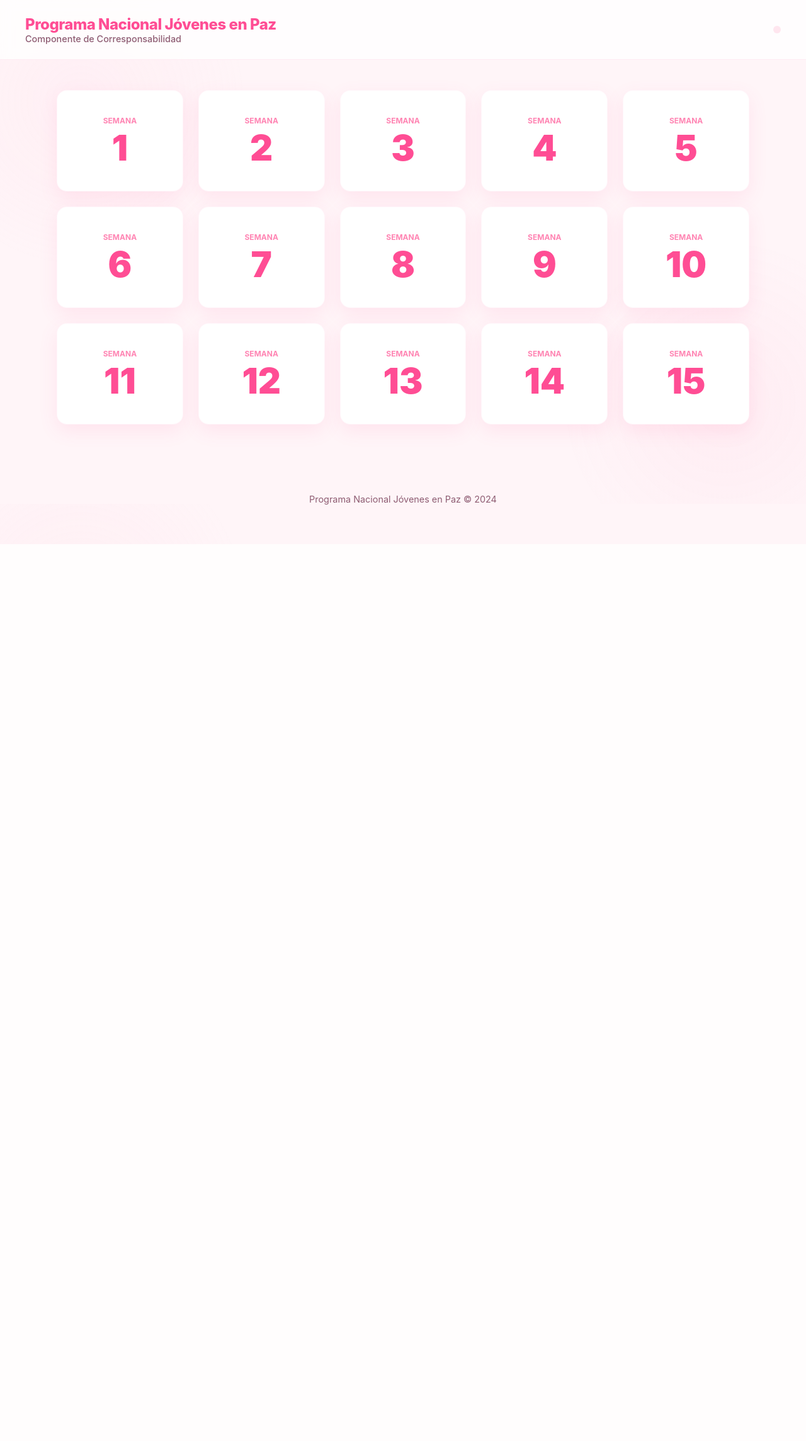
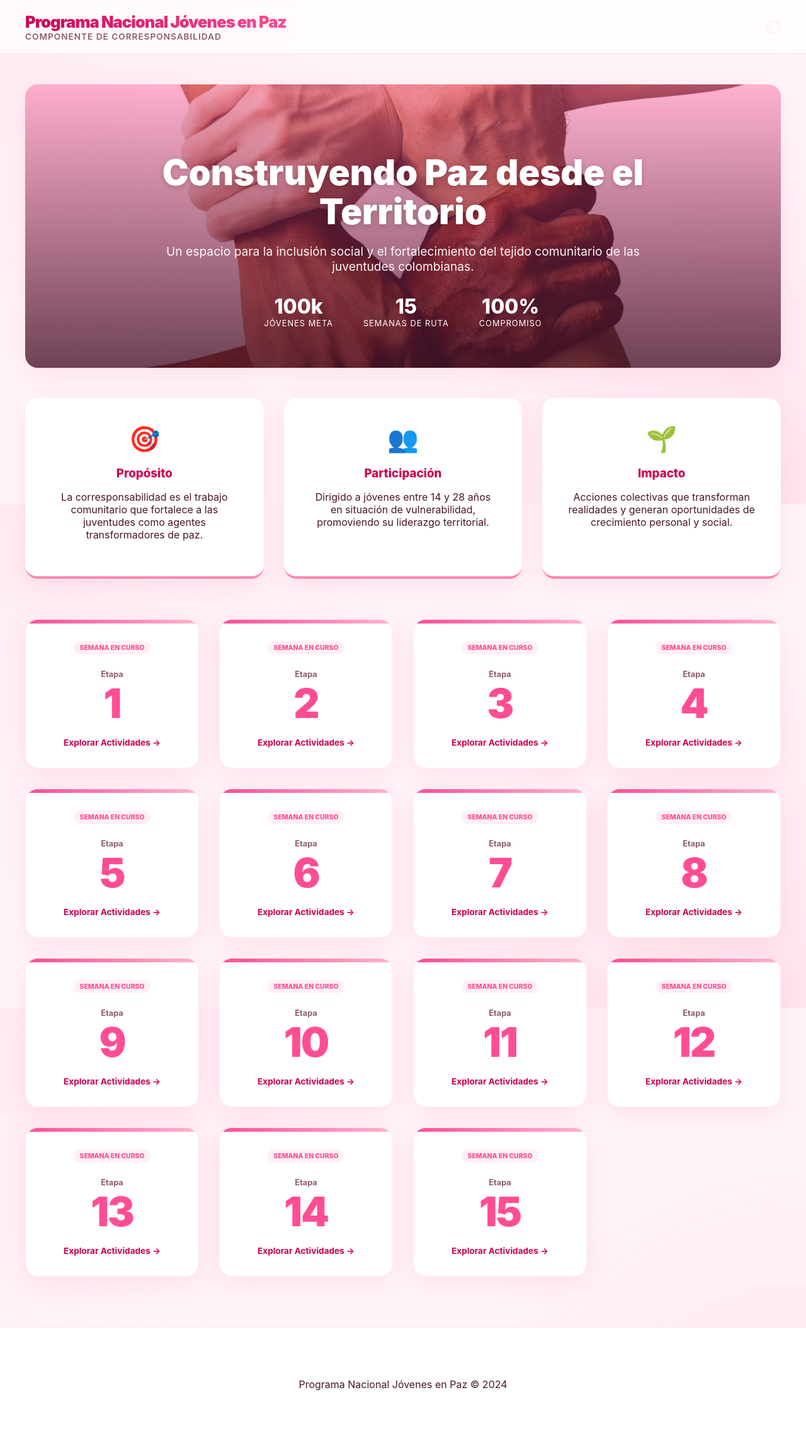
Before and after one commit to bela-genius/proyectjoven, a Flask app: page / in a window 1280 px wide. Shown: the whole page at 63% size. Before the commit the page ends 863 px from the top, so only its background shows below. Run offline with Flask 3, Linux system fonts and the light colour scheme.

Commit message:
Enhance website with program information and aesthetic design
Update frontend CSS and HTML to introduce a hero section with program statistics, informational cards, and refined visual styling, including gradient backgrounds and updated typography.

Replit-Commit-Author: Agent
Replit-Commit-Session-Id: e361db44-26eb-4a04-b1d6-b8f77cc14c5a
Replit-Commit-Checkpoint-Type: full_checkpoint
Replit-Commit-Event-Id: e9a1ff9c-d536-4234-a15e-1d246a619f3b
Replit-Commit-Screenshot-Url: https://storage.googleapis.com/screenshot-production-us-central1/e9d71249-3dfc-44a4-b5a1-368e95506a35/e361db44-26eb-4a04-b1d6-b8f77cc14c5a/e8ipLXG
Replit-Helium-Checkpoint-Created: true

```diff
--- a/static/style.css
+++ b/static/style.css
@@ -8,8 +8,8 @@
     --card-bg: #ffffff;
     --text: #4a152c;
     --text-muted: #8e5c72;
-    --radius: 16px;
-    --shadow: 0 10px 30px rgba(255, 77, 148, 0.1);
+    --radius: 20px;
+    --shadow: 0 10px 40px rgba(255, 77, 148, 0.12);
 }
 
 body {
@@ -18,19 +18,20 @@ body {
     padding: 0;
     background-color: var(--bg);
     color: var(--text);
-    background-image: radial-gradient(circle at 10% 20%, rgba(255, 179, 209, 0.1) 0%, transparent 20%),
-                      radial-gradient(circle at 90% 80%, rgba(255, 77, 148, 0.05) 0%, transparent 20%);
+    background-image: radial-gradient(circle at 0% 0%, rgba(255, 179, 209, 0.15) 0%, transparent 40%),
+                      radial-gradient(circle at 100% 100%, rgba(255, 77, 148, 0.1) 0%, transparent 40%);
     background-attachment: fixed;
 }
 
 header {
-    background: rgba(255, 255, 255, 0.8);
-    backdrop-filter: blur(10px);
-    padding: 1.5rem 2rem;
+    background: rgba(255, 255, 255, 0.7);
+    backdrop-filter: blur(15px);
+    -webkit-backdrop-filter: blur(15px);
+    padding: 1.2rem 2rem;
     position: sticky;
     top: 0;
     z-index: 1000;
-    border-bottom: 1px solid rgba(255, 77, 148, 0.1);
+    border-bottom: 1px solid rgba(255, 77, 148, 0.15);
 }
 
 .header-container {
@@ -42,254 +43,232 @@ header {
 }
 
 .logo-area h1 {
-    font-size: 1.5rem;
-    color: var(--primary);
+    font-size: 1.6rem;
+    background: linear-gradient(45deg, var(--primary-dark), var(--primary));
+    -webkit-background-clip: text;
+    -webkit-text-fill-color: transparent;
     margin: 0;
-    font-weight: 800;
-    letter-spacing: -0.5px;
+    font-weight: 900;
+    letter-spacing: -1px;
 }
 
 .logo-area h2 {
-    font-size: 0.9rem;
+    font-size: 0.85rem;
     color: var(--text-muted);
     margin: 0;
-    font-weight: 500;
+    font-weight: 600;
+    text-transform: uppercase;
+    letter-spacing: 1px;
 }
 
-.admin-logo {
-    width: 12px;
-    height: 12px;
-    background: var(--primary-light);
-    border-radius: 50%;
-    opacity: 0.2;
+/* Hero Section */
+.hero-section {
+    height: 450px;
+    background-size: cover;
+    background-position: center;
+    border-radius: var(--radius);
+    margin-bottom: 3rem;
+    display: flex;
+    align-items: center;
+    justify-content: center;
+    text-align: center;
+    color: white;
+    position: relative;
+    overflow: hidden;
+    box-shadow: var(--shadow);
+}
+
+.hero-content {
+    max-width: 800px;
+    padding: 2rem;
+    z-index: 1;
+}
+
+.hero-content h2 {
+    font-size: 3.5rem;
+    font-weight: 900;
+    margin-bottom: 1rem;
+    line-height: 1.1;
+    text-shadow: 0 2px 10px rgba(0,0,0,0.2);
+}
+
+.hero-content p {
+    font-size: 1.2rem;
+    opacity: 0.95;
+    margin-bottom: 2rem;
+}
+
+.hero-stats {
+    display: flex;
+    justify-content: center;
+    gap: 3rem;
+}
+
+.stat-item {
+    display: flex;
+    flex-direction: column;
+}
+
+.stat-num {
+    font-size: 2rem;
+    font-weight: 800;
+}
+
+.stat-label {
+    font-size: 0.8rem;
+    text-transform: uppercase;
+    letter-spacing: 1px;
+}
+
+/* Info Section */
+.info-section {
+    margin-bottom: 4rem;
+}
+
+.info-grid {
+    display: grid;
+    grid-template-columns: repeat(3, 1fr);
+    gap: 2rem;
+}
+
+.info-card {
+    background: white;
+    padding: 2.5rem;
+    border-radius: var(--radius);
+    box-shadow: var(--shadow);
+    text-align: center;
+    border-bottom: 4px solid var(--primary-light);
     transition: 0.3s;
 }
 
-.admin-logo:hover {
-    opacity: 1;
-    transform: scale(1.2);
+.info-card:hover {
+    transform: translateY(-5px);
 }
 
-main {
-    max-width: 1100px;
-    margin: 3rem auto;
-    padding: 0 1.5rem;
+.info-icon {
+    font-size: 2.5rem;
+    margin-bottom: 1rem;
 }
 
-/* Grid */
+.info-card h3 {
+    color: var(--primary-dark);
+    margin-bottom: 1rem;
+    font-weight: 800;
+}
+
+/* Grid & Cards */
+main {
+    max-width: 1200px;
+    margin: 3rem auto;
+    padding: 0 2rem;
+}
+
 .weeks-grid {
     display: grid;
-    grid-template-columns: repeat(auto-fill, minmax(180px, 1fr));
-    gap: 1.5rem;
+    grid-template-columns: repeat(auto-fill, minmax(220px, 1fr));
+    gap: 2rem;
 }
 
 .week-card {
     background: var(--card-bg);
     border-radius: var(--radius);
-    padding: 2.5rem 1.5rem;
+    padding: 2rem;
     text-align: center;
     text-decoration: none;
     color: inherit;
     box-shadow: var(--shadow);
-    transition: all 0.4s cubic-bezier(0.175, 0.885, 0.32, 1.275);
-    border: 1px solid rgba(255, 77, 148, 0.05);
+    transition: all 0.5s cubic-bezier(0.23, 1, 0.32, 1);
+    border: 1px solid rgba(255, 77, 148, 0.1);
+    position: relative;
+    overflow: hidden;
+}
+
+.week-card::before {
+    content: "";
+    position: absolute;
+    top: 0; left: 0; width: 100%; height: 6px;
+    background: linear-gradient(90deg, var(--primary), var(--secondary));
 }
 
 .week-card:hover {
-    transform: translateY(-10px) scale(1.02);
-    box-shadow: 0 20px 40px rgba(255, 77, 148, 0.15);
-    background: linear-gradient(135deg, #ffffff 0%, #fff0f5 100%);
-    border-color: var(--primary-light);
+    transform: translateY(-12px);
+    box-shadow: 0 25px 50px rgba(255, 77, 148, 0.2);
+    border-color: var(--primary);
+}
+
+.week-status {
+    font-size: 0.65rem;
+    background: #fff0f5;
+    color: var(--primary);
+    padding: 4px 10px;
+    border-radius: 20px;
+    font-weight: 800;
+    text-transform: uppercase;
+    display: inline-block;
+    margin-bottom: 1.5rem;
 }
 
 .week-label {
     display: block;
-    font-size: 0.75rem;
-    text-transform: uppercase;
+    font-size: 0.8rem;
     font-weight: 700;
-    color: var(--primary-light);
-    margin-bottom: 0.5rem;
+    color: var(--text-muted);
 }
 
 .week-number {
-    font-size: 3.5rem;
-    font-weight: 900;
+    font-size: 4rem;
+    font-weight: 950;
     color: var(--primary);
-    line-height: 1;
+    margin: 0.5rem 0;
+    letter-spacing: -2px;
 }
 
-/* View Week */
-.week-title {
-    font-size: 2.5rem;
-    font-weight: 800;
+.week-footer {
+    margin-top: 1rem;
+    font-size: 0.85rem;
+    font-weight: 700;
     color: var(--primary-dark);
-    margin-bottom: 2rem;
+}
+
+/* Day Cards Styles */
+.day-card {
+    background: white;
+    border-radius: var(--radius);
+    padding: 3rem;
+    box-shadow: var(--shadow);
+    border: 1px solid rgba(255, 77, 148, 0.08);
+}
+
+.activities-list li {
+    background: linear-gradient(90deg, #fff0f5 0%, white 100%);
+    margin-bottom: 1rem;
+    padding: 1.2rem 2rem;
+    border-radius: 15px;
+    border-left: 6px solid var(--primary);
+    font-weight: 600;
+    box-shadow: 2px 2px 10px rgba(0,0,0,0.02);
+}
+
+/* Utils */
+.admin-logo {
+    width: 24px;
+    height: 24px;
+    background: var(--primary);
+    mask: radial-gradient(circle, transparent 30%, black 100%);
+    border-radius: 50%;
+    opacity: 0.1;
+}
+
+footer {
+    background: white;
+    padding: 4rem 2rem;
+    margin-top: 5rem;
+    border-top: 1px solid #ffe4ef;
     text-align: center;
 }
 
-.days-container {
-    display: flex;
-    flex-direction: column;
-    gap: 2rem;
+@media (max-width: 768px) {
+    .info-grid { grid-template-columns: 1fr; }
+    .hero-content h2 { font-size: 2.2rem; }
+    .hero-stats { gap: 1.5rem; }
 }
-
-.day-card {
-    background: var(--card-bg);
-    border-radius: var(--radius);
-    padding: 2.5rem;
-    box-shadow: var(--shadow);
-    border: 1px solid rgba(255, 77, 148, 0.05);
-}
-
-.day-card h3 {
-    font-size: 1.8rem;
-    color: var(--primary);
-    margin: 0 0 1.5rem 0;
-    display: flex;
-    align-items: center;
-}
-
-.day-card h3::before {
-    content: "";
-    width: 8px;
-    height: 32px;
-    background: var(--primary);
-    margin-right: 1rem;
-    border-radius: 4px;
-}
-
-.activities-list {
-    list-style: none;
-    padding: 0;
-    margin: 1.5rem 0;
-}
-
-.activities-list li {
-    background: #fff0f5;
-    margin-bottom: 0.8rem;
-    padding: 1rem 1.5rem;
-    border-radius: 12px;
-    border-left: 4px solid var(--primary-light);
-    font-weight: 500;
-    transition: 0.3s;
-}
-
-.activities-list li:hover {
-    background: #ffe4ef;
-    transform: translateX(5px);
-}
-
-.links-section, .files-section {
-    margin-top: 2rem;
-    padding: 1.5rem;
-    background: #fff9fb;
-    border-radius: 12px;
-}
-
-.links-section a, .files-section a {
-    color: var(--primary);
-    text-decoration: none;
-    font-weight: 600;
-}
-
-.links-section a:hover {
-    text-decoration: underline;
-}
-
-/* Buttons & Forms */
-.form-group {
-    margin-bottom: 1.5rem;
-}
-
-input, textarea {
-    width: 100%;
-    padding: 1rem;
-    border: 2px solid #eee;
-    border-radius: 12px;
-    font-family: inherit;
-    transition: 0.3s;
-}
-
-input:focus, textarea:focus {
-    outline: none;
-    border-color: var(--primary-light);
-    background: #fff9fb;
-}
-
-button {
-    background: var(--primary);
-    color: white;
-    padding: 1rem 2rem;
-    border-radius: 12px;
-    border: none;
-    font-weight: 700;
-    cursor: pointer;
-    transition: 0.3s;
-    width: 100%;
-}
-
-button:hover {
-    background: var(--primary-dark);
-    transform: translateY(-2px);
-    box-shadow: 0 5px 15px rgba(255, 77, 148, 0.3);
-}
-
-.back-link {
-    display: inline-block;
-    color: var(--primary);
-    text-decoration: none;
-    font-weight: 700;
-    margin-bottom: 2rem;
-}
-
-/* Admin Specific */
-.admin-grid .week-group {
-    background: white;
-    padding: 1.5rem;
-    border-radius: var(--radius);
-    box-shadow: var(--shadow);
-}
-
-.day-links {
-    display: flex;
-    gap: 0.5rem;
-    margin-top: 1rem;
-}
-
-.day-links a {
-    flex: 1;
-    text-align: center;
-    padding: 0.5rem;
-    background: #fff0f5;
-    color: var(--primary);
-    text-decoration: none;
-    border-radius: 8px;
-    font-size: 0.8rem;
-    font-weight: 600;
-}
-
-.day-links a:hover {
-    background: var(--primary);
-    color: white;
-}
-
-.file-item {
-    display: flex;
-    justify-content: space-between;
-    align-items: center;
-    padding: 0.5rem;
-    background: #fdf2f6;
-    margin-bottom: 0.5rem;
-    border-radius: 8px;
-}
-
-.remove-check {
-    accent-color: var(--primary);
-}
-
-footer {
-    text-align: center;
-    padding: 3rem;
-    color: var(--text-muted);
-    font-size: 0.9rem;
-}
--- a/templates/index.html
+++ b/templates/index.html
@@ -1,11 +1,54 @@
 {% extends 'base.html' %}
 
 {% block content %}
+<div class="hero-section" style="background-image: linear-gradient(rgba(255, 77, 148, 0.4), rgba(74, 21, 44, 0.8)), url('{{ url_for('static', filename='images/hero.jpg') }}');">
+    <div class="hero-content">
+        <h2>Construyendo Paz desde el Territorio</h2>
+        <p>Un espacio para la inclusión social y el fortalecimiento del tejido comunitario de las juventudes colombianas.</p>
+        <div class="hero-stats">
+            <div class="stat-item">
+                <span class="stat-num">100k</span>
+                <span class="stat-label">Jóvenes Meta</span>
+            </div>
+            <div class="stat-item">
+                <span class="stat-num">15</span>
+                <span class="stat-label">Semanas de Ruta</span>
+            </div>
+            <div class="stat-item">
+                <span class="stat-num">100%</span>
+                <span class="stat-label">Compromiso</span>
+            </div>
+        </div>
+    </div>
+</div>
+
+<div class="info-section">
+    <div class="info-grid">
+        <div class="info-card">
+            <div class="info-icon">🎯</div>
+            <h3>Propósito</h3>
+            <p>La corresponsabilidad es el trabajo comunitario que fortalece a las juventudes como agentes transformadores de paz.</p>
+        </div>
+        <div class="info-card">
+            <div class="info-icon">👥</div>
+            <h3>Participación</h3>
+            <p>Dirigido a jóvenes entre 14 y 28 años en situación de vulnerabilidad, promoviendo su liderazgo territorial.</p>
+        </div>
+        <div class="info-card">
+            <div class="info-icon">🌱</div>
+            <h3>Impacto</h3>
+            <p>Acciones colectivas que transforman realidades y generan oportunidades de crecimiento personal y social.</p>
+        </div>
+    </div>
+</div>
+
 <div class="weeks-grid">
     {% for i in range(1, 16) %}
     <a href="{{ url_for('week_view', week_num=i) }}" class="week-card">
-        <span class="week-label">Semana</span>
+        <div class="week-status">Semana en curso</div>
+        <span class="week-label">Etapa</span>
         <span class="week-number">{{ i }}</span>
+        <div class="week-footer">Explorar Actividades →</div>
     </a>
     {% endfor %}
 </div>
```
Also changed, not shown: attached_assets/stock_images/colombian_youth_comm_20a9b4e1.jpg (added), attached_assets/stock_images/colombian_youth_comm_398f7c69.jpg (added), attached_assets/stock_images/colombian_youth_comm_90187d35.jpg (added), static/images/hero.jpg (added).
